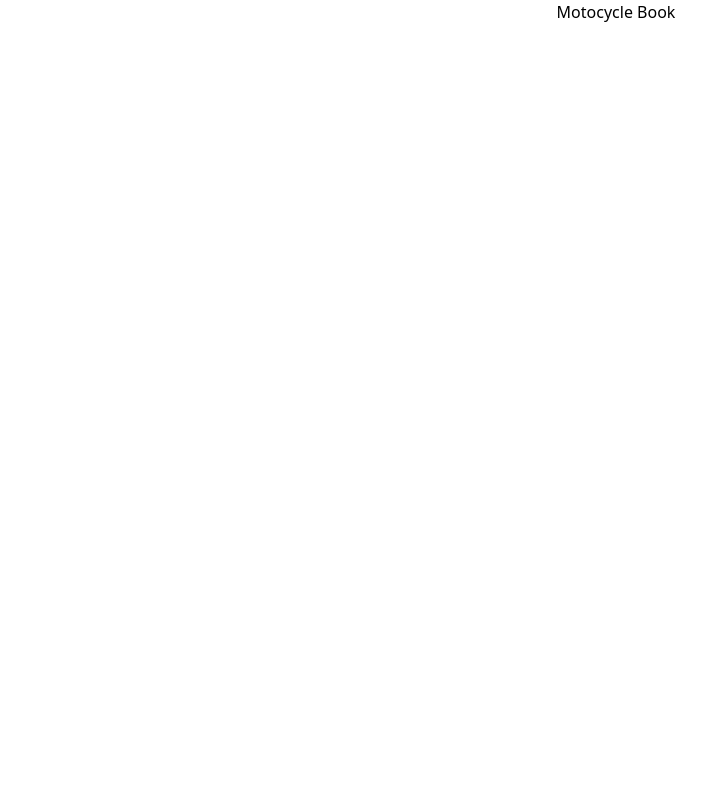
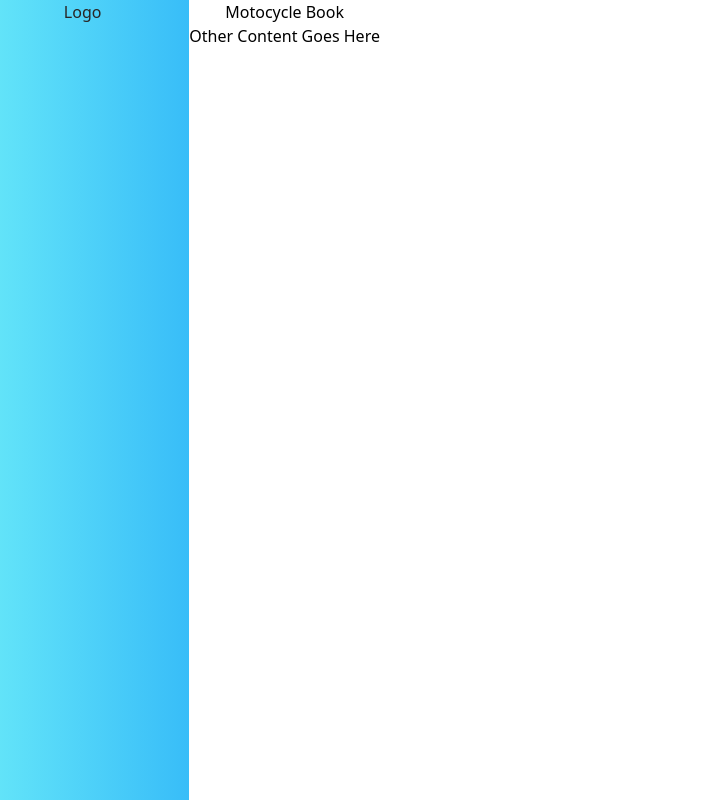
Before and after one commit to vikipretium/motorcycle-testdrive-frontend, a React (Create React App) app: page / in a window 1280 px wide. Shown: the whole page, without its empty margins (24-730 px from the left). Built offline with nearby package versions, Linux system fonts and the light colour scheme.

Commit message:
Import NavBar component into App.js

```diff
--- a/src/App.js
+++ b/src/App.js
@@ -1,9 +1,16 @@
 import './App.css';
+import NavBar from './side_navbar/Navbar';
 
 function App() {
   return (
-    <div className="App">
-      <h1>Motocycle Book</h1>
+    <div className="App relative min-h-screen flex">
+      <NavBar />
+      <div>
+        {' '}
+        {/* Put all other content in this div  */}
+        <h1>Motocycle Book</h1>
+        Other Content Goes Here
+      </div>
     </div>
   );
 }
```
